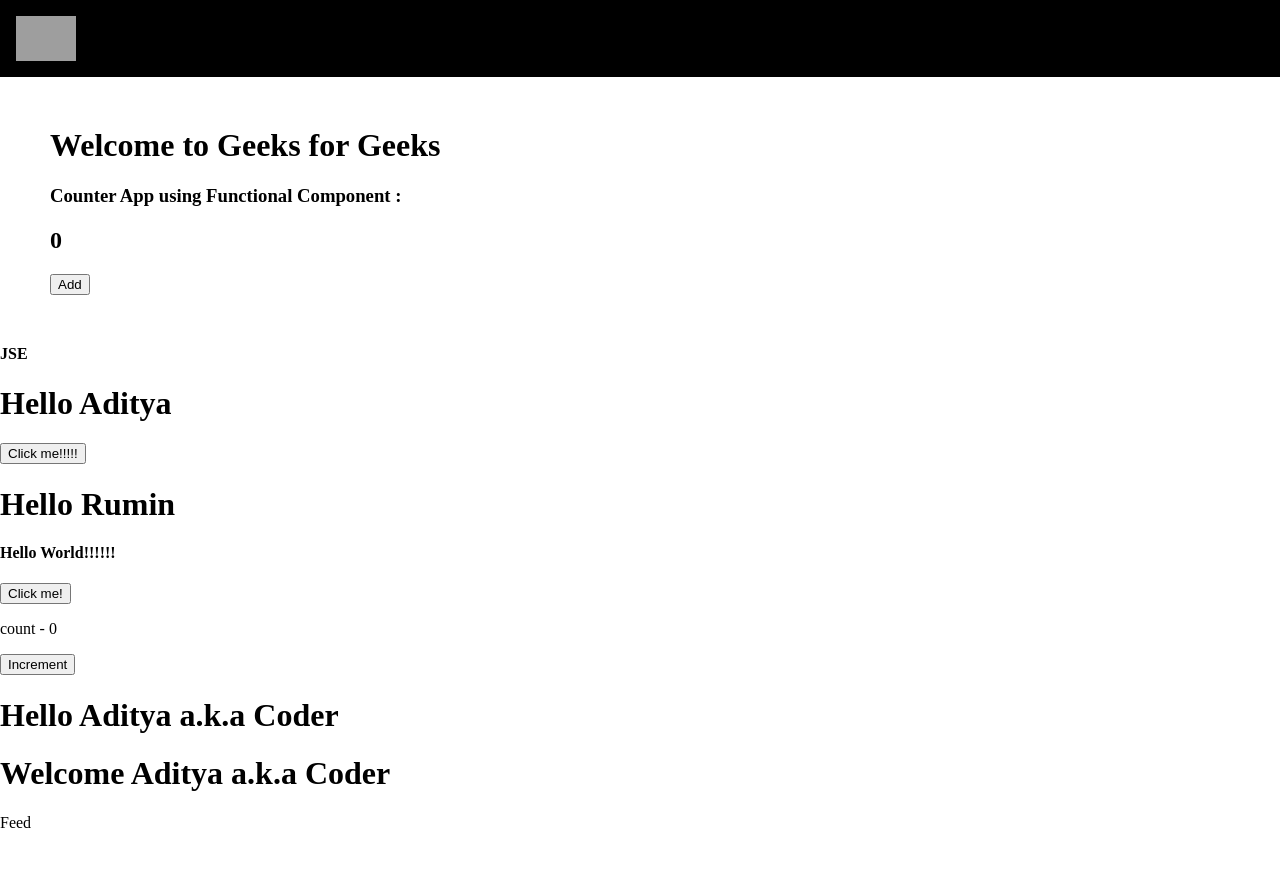
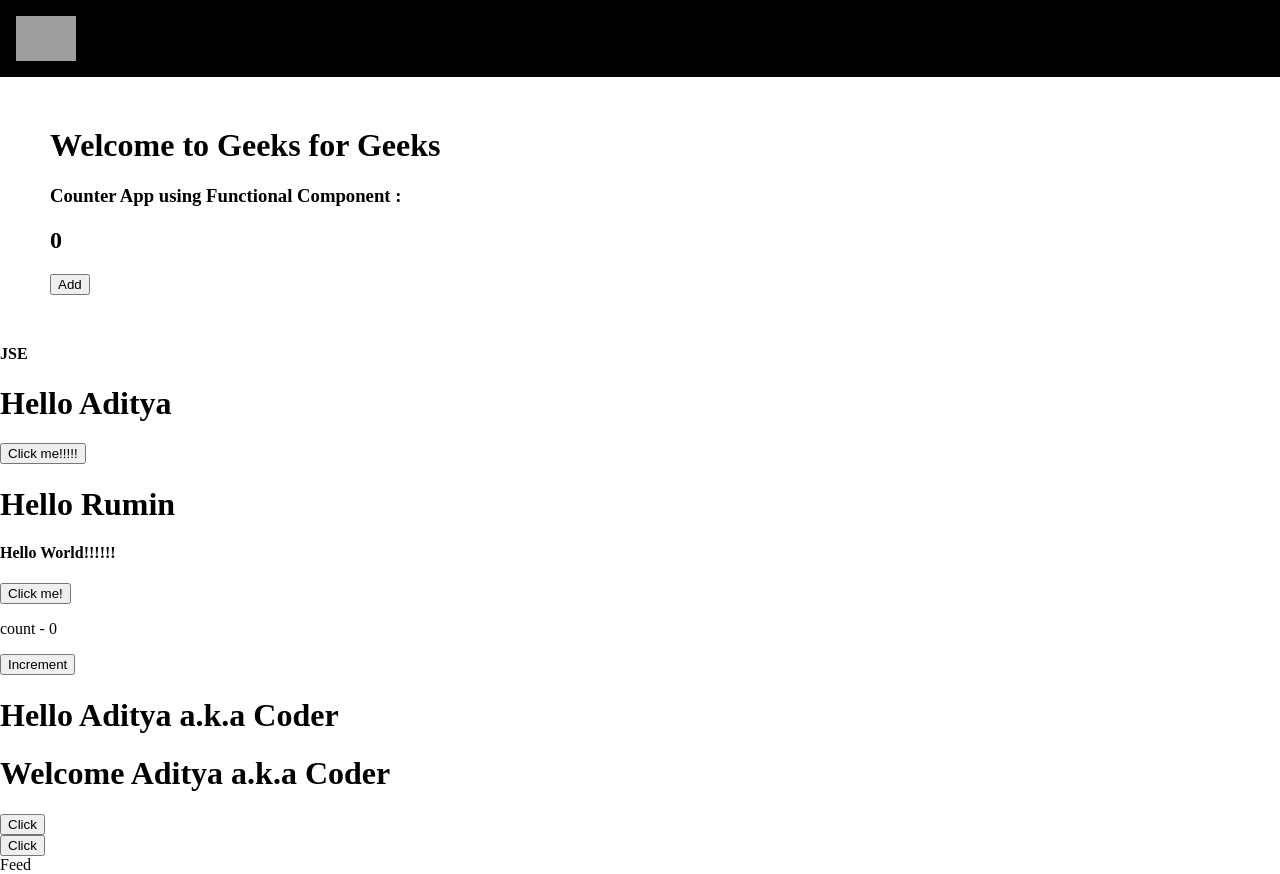
Before and after one commit to Aditya664/ReactPrcatice, a React (Create React App) app: page / in a window 1280 px wide. Before the commit the page ends 832 px from the top, so only its background shows below. Built offline with nearby package versions, Linux system fonts and the light colour scheme; grey boxes are pictures that could not be loaded.

Commit message:
implemeted click event in functional and class component

```diff
--- a/src/App.js
+++ b/src/App.js
@@ -1,7 +1,7 @@
 import React from 'react'
 import { BrowserRouter, Routes, Route } from 'react-router-dom';
 import { Box } from '@mui/material';
-import { Navbar, Feed, VideoDetail, ChannelDetail, SearchFeed, Home, Props, Message, Counter, Distruct, Welcome } from './components';
+import { Navbar, Feed, VideoDetail, ChannelDetail, SearchFeed, Home, Props, Message, Counter, Distruct, Welcome, FunctionClick, ClassClick } from './components';
 
 const App = () => (
   <BrowserRouter>
@@ -18,6 +18,9 @@ const App = () => (
       <Counter />
       <Distruct name='Aditya' heroname='Coder' />
       <Welcome name='Aditya' heroname='Coder' />
+      <FunctionClick name='Aditya' heroname='Coder' />
+      {/* <ClassClick /> */}
+      <ClassClick />
       <Routes>
         <Route path="/" exact element={<Feed />} />
         <Route path='/video/:id' element={<VideoDetail />} />
--- /dev/null
+++ b/src/components/ClassClick.jsx
@@ -0,0 +1,21 @@
+import { Component } from "react";
+
+class ClassClick extends Component {
+    // constructor() { }
+
+    classClickHandler() {
+        console.log('Click to the button')
+    }
+
+    render() {
+        return (
+            <div>
+                <button onClick={this.classClickHandler}>Click</button>
+            </div>
+        )
+    }
+
+
+}
+
+export default ClassClick;
--- /dev/null
+++ b/src/components/Event.jsx
@@ -0,0 +1,14 @@
+const FunctionClick = () => {
+    return (
+        <div>
+            <button onClick={clickHandler}>Click</button>
+        </div>
+    )
+
+    function clickHandler() {
+        console.log('Button click')
+    }
+}
+
+
+export default FunctionClick;
--- a/src/components/index.js
+++ b/src/components/index.js
@@ -10,3 +10,5 @@ export { default as Message } from './Message';
 export { default as Counter } from './Counter';
 export { default as Distruct } from './Distruct';
 export { default as Welcome } from './DistructClass';
+export { default as FunctionClick } from './Event';
+export { default as ClassClick } from './ClassClick'
```
Also changed, not shown: 8 other files (tests, documents, lock files or other folders).
